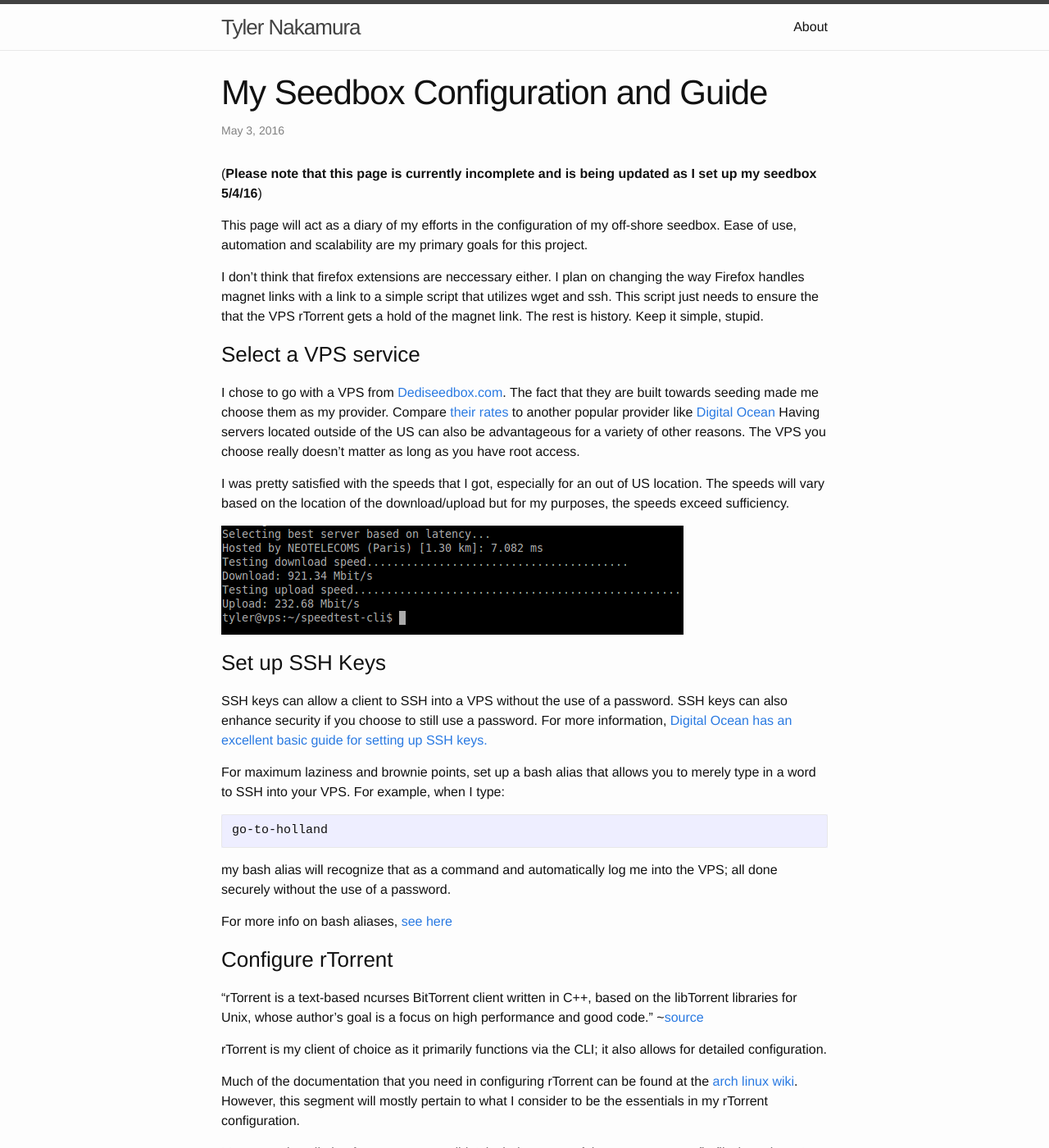
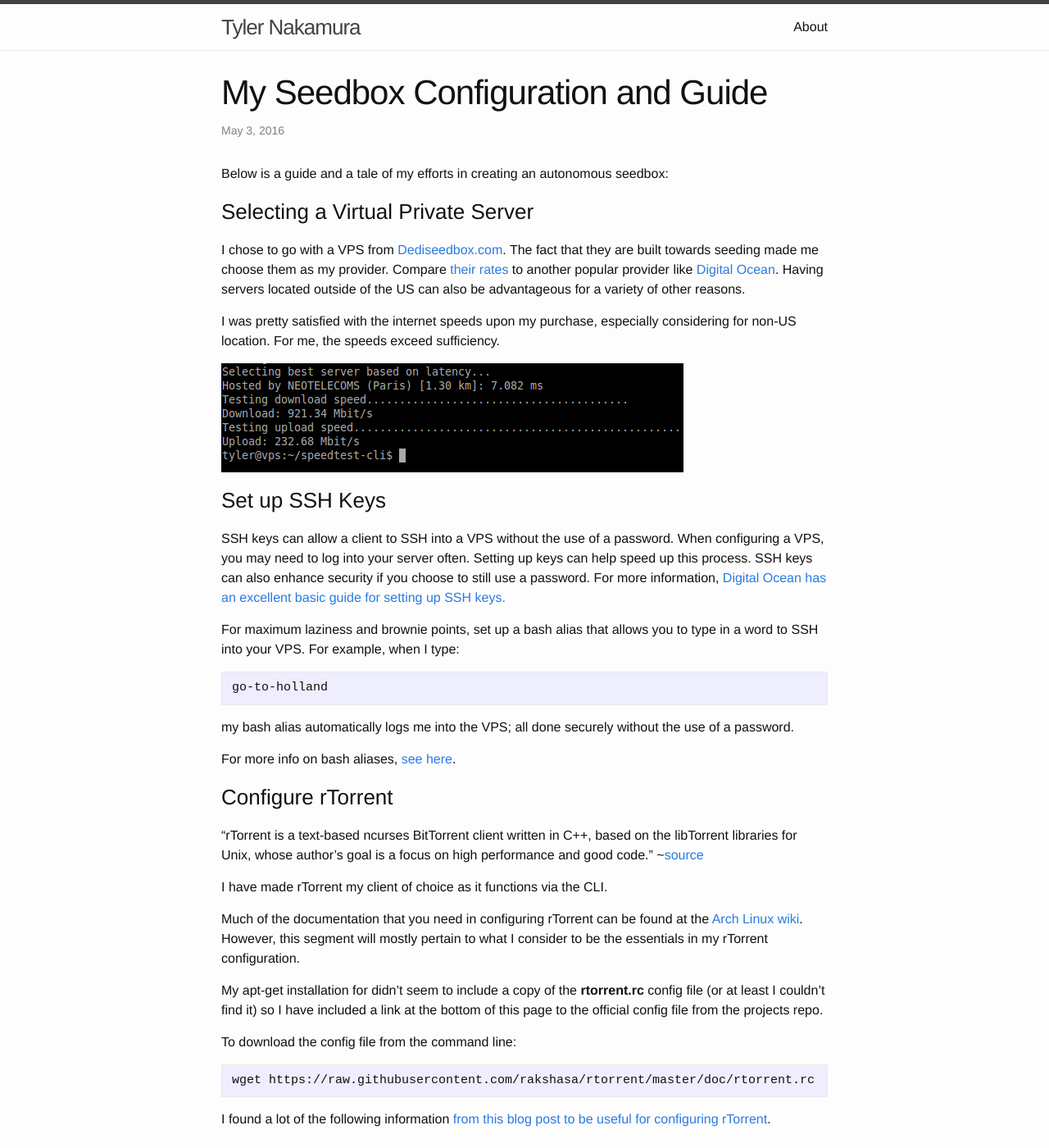
Before and after one commit to ahlim0m/tylernakamura.github.io, a Jekyll site: the page built from _posts/2016-05-03-configuring-my-seedbox.markdown, in a window 1280 px wide and 1400 px high. Shown: the whole window at 82% size. Built offline with Jekyll 4.4.1, drawn with Linux system fonts in a browser that asks for light colours; some of the changed text lies outside the part shown.

Commit message:
clean seedbox post

````diff
--- a/_posts/2016-05-03-configuring-my-seedbox.markdown
+++ b/_posts/2016-05-03-configuring-my-seedbox.markdown
@@ -5,56 +5,48 @@ date: 2016-05-03 12:41
 comments: false
 categories: seedbox vps
 ---
+Below is a guide and a tale of my efforts in creating an autonomous seedbox:
 
-(**Please note that this page is currently incomplete and is being updated as I set up my seedbox 5/4/16**)
+### Selecting a Virtual Private Server
+I chose to go with a VPS from [Dediseedbox.com](http://dediseedbox.com/). The fact that they are built towards seeding made me choose them as my provider. Compare [their rates](http://dediseedbox.com/vps.html) to another popular provider like [Digital Ocean](https://www.digitalocean.com/pricing/). Having servers located outside of the US can also be advantageous for a variety of other reasons.
 
-This page will act as a diary of my efforts in the configuration of my off-shore seedbox. Ease of use, automation and scalability are my primary goals for this project.
-
-I don't think that firefox extensions are neccessary either. I plan on changing the way Firefox handles magnet links with a link to a simple script that utilizes wget and ssh. This script just needs to ensure the that the VPS rTorrent gets a hold of the magnet link. The rest is history. Keep it simple, stupid.
-
-### Select a VPS service
-
-I chose to go with a VPS from [Dediseedbox.com](http://dediseedbox.com/). The fact that they are built towards seeding made me choose them as my provider. Compare [their rates](http://dediseedbox.com/vps.html) to another popular provider like [Digital Ocean](https://www.digitalocean.com/pricing/) Having servers located outside of the US can also be advantageous for a variety of other reasons. The VPS you choose really doesn't matter as long as you have root access.
-
-I was pretty satisfied with the speeds that I got, especially for an out of US location. The speeds will vary based on the location of the download/upload but for my purposes, the speeds exceed sufficiency.
+I was pretty satisfied with the internet speeds upon my purchase, especially considering for non-US location. For me, the speeds exceed sufficiency.
 
 <img src="/images/speedtests.png"/>
 
 ### Set up SSH Keys
+SSH keys can allow a client to SSH into a VPS without the use of a password. When configuring a VPS, you may need to log into your server often. Setting up keys can help speed up this process. SSH keys can also enhance security if you choose to still use a password. For more information, [Digital Ocean has an excellent basic guide for setting up SSH keys.](https://www.digitalocean.com/community/tutorials/how-to-set-up-ssh-keys--2)
 
-SSH keys can allow a client to SSH into a VPS without the use of a password. SSH keys can also enhance security if you choose to still use a password. For more information, [Digital Ocean has an excellent basic guide for setting up SSH keys.](https://www.digitalocean.com/community/tutorials/how-to-set-up-ssh-keys--2)
-
-For maximum laziness and brownie points, set up a bash alias that allows you to merely type in a word to SSH into your VPS. For example, when I type:
+For maximum laziness and brownie points, set up a bash alias that allows you to type in a word to SSH into your VPS. For example, when I type:
 
 ```bash
 go-to-holland
 ```
 
-my bash alias will recognize that as a command and automatically log me into the VPS; all done securely without the use of a password.
+my bash alias automatically logs me into the VPS; all done securely without the use of a password.
 
-For more info on bash aliases, [see here](https://www.digitalocean.com/community/tutorials/an-introduction-to-useful-bash-aliases-and-functions)
+For more info on bash aliases, [see here](https://www.digitalocean.com/community/tutorials/an-introduction-to-useful-bash-aliases-and-functions).
 
 ### Configure rTorrent
 "rTorrent is a text-based ncurses BitTorrent client written in C++, based on the libTorrent libraries for Unix, whose author's goal is a focus on high performance and good code." ~[source](https://en.wikipedia.org/wiki/RTorrent)
 
-rTorrent is my client of choice as it primarily functions via the CLI; it also allows for detailed configuration.
+I have made rTorrent my client of choice as it functions via the CLI.
 
-Much of the documentation that you need in configuring rTorrent can be found at the [arch linux wiki](https://wiki.archlinux.org/index.php/RTorrent). However, this segment will mostly pertain to what I consider to be the essentials in my rTorrent configuration.
+Much of the documentation that you need in configuring rTorrent can be found at the [Arch Linux wiki](https://wiki.archlinux.org/index.php/RTorrent). However, this segment will mostly pertain to what I consider to be the essentials in my rTorrent configuration.
 
-My apt-get installation for some reason didn't include a copy of the **rtorrent.rc** config file (or at least I couldn't find it) so I have included a link at the bottom of this page to the official config file from the projects repo.
+My apt-get installation for didn't seem to include a copy of the **rtorrent.rc** config file (or at least I couldn't find it) so I have included a link at the bottom of this page to the official config file from the projects repo.
 
-To grab the config file from the command line:
+To download the config file from the command line:
 
 ```bash
 wget https://raw.githubusercontent.com/rakshasa/rtorrent/master/doc/rtorrent.rc
 ```
 
-I found a lot of the following information [from this blog post](https://harbhag.wordpress.com/2010/06/30/tutorial-using-rtorrent-on-linux-like-a-pro/).
+I found a lot of the following information [from this blog post to be useful for configuring rTorrent](https://harbhag.wordpress.com/2010/06/30/tutorial-using-rtorrent-on-linux-like-a-pro/).
 
 ### Running rTorrent in the Background
-In order for rTorrent to continue seeding, it has to continue running. I have found that calling **rtorrent &** doesn't really work as expected.
-
-I looked at [this solution on a forum](http://www.linuxquestions.org/questions/linux-general-1/problem-using-screen-cannot-open-your-terminal-'-dev-pts-0'-please-check-338313/). And found that running the following commands will allow you to run rTorrent in the background:
+I found that calling **rtorrent &** doesn't really work as I had hoped.
+Finding [this solution on a forum](http://www.linuxquestions.org/questions/linux-general-1/problem-using-screen-cannot-open-your-terminal-'-dev-pts-0'-please-check-338313/) will describe how to run rTorrent in the background. Running the following commands will allow you to run rTorrent in the background:
 
 ```bash
 sudo screen rtorrent
@@ -62,50 +54,38 @@ sudo screen rtorrent
 
 Then press ctr+a, then ctrl+d to detach from the screen.
 
-Be mindful of the PID, in order to kill the process if you need to later.
+Be mindful of the PID, in order to kill the process should you ever need to.
 
-### Converting magnet links to .torrent files
-
-In 2012, The Pirate Bay no longer offered .torrent files but magnet links instead. This decision provided another layer of abstraction in the hope that it would mitigate some of the litigious efforts to banish The Pirate Bay.
-As a user, all you really have to know is that a magnet link stores meta data about a torrent file, it requires some minor conversion in order to retrieve the .torrent file that you need.
-There are sites that allow you to do this from a browser:
+### Converting Magnet Links to .torrent Files
+[In 2012, The Pirate Bay no longer offered torrent files but magnet links instead](http://www.webcitation.org/6BWzbw7JF). This decision provided another layer of abstraction in the hope that it would mitigate some of the litigious efforts to banish The Pirate Bay.
+It also reduced the amount of bandwidth necessary to keep the site running through a proxy.
+As a user, all you really have to know is that a magnet link stores meta data about a torrent file and it requires some minor conversion in order to retrieve the .torrent file that you need.
+There are sites that allow you to do this conversion from a browser:
 
 <a src="http://torrent-to-magnet.com/"><img src="/images/torrent-magnet-site-screenshot.png"></a>
 
-However, for what we are looking to requires conversion from the command line. I found this nifty script online that has worked for me:
+However, I need magnet conversion from the command line, I [found a nifty script](http://snarvaez.com.ar/libertad/index.php/2013/05/10/download-magnet-links-with-rtorrent-from-command-line/) that helped me create this:
 
 ```bash
 #!/bin/bash
 
-cd ./watch # set your watch directory here
-[[ "$1" =~ xt=urn:btih:([^&/]+) ]] || exit;
-echo "d10:magnet-uri${#1}:${1}e" > "meta-${BASH_REMATCH[1]}.torrent"
-```
-
-I tried long and hard to configure Firefox in a way that would just handle magnet links with a script, but I could not figure it out. If you can figure out a way for Firefox to handle magnet links with a script, let me know. For now, this is what I am doing for the time being.
-
-```bash
-./script "magnet link here"
-```
-
-My personal script utilizes the script I found online with the SSH addition:
-
-```bash
-#!/bin/bash
-
-cd ./watch # set your watch directory here
 [[ "$1" =~ xt=urn:btih:([^&/]+) ]] || exit;
 echo "d10:magnet-uri${#1}:${1}e" > "meta-${BASH_REMATCH[1]}.torrent"
 
-ssh user@remote_host:/path/to/rtorrent-watch-file
+scp "$1.torrent" user@remote_host:/path/to/rtorrent-watch-file
+
+rm $1.torrent
 ```
 
+The script usage looks like this:
 
+```bash
+/script "magnet link here"
+```
 
+Note that the magnet link in this scripts usage needs to be surrounded by quotation marks.
 
-[Source of script](http://snarvaez.com.ar/libertad/index.php/2013/05/10/download-magnet-links-with-rtorrent-from-command-line/)
-
-## Other Resources
+## More Resources
 - [Guide for Optimizing Torrent Speed](https://torrentfreak.com/optimize-your-bittorrent-download-speed/)
 - [Default rtorrent.rc config file from official repo](https://raw.githubusercontent.com/rakshasa/rtorrent/master/doc/rtorrent.rc)
 - [Digital Ocean - How to Set up SSH Keys](https://www.digitalocean.com/community/tutorials/how-to-set-up-ssh-keys--2)
````
